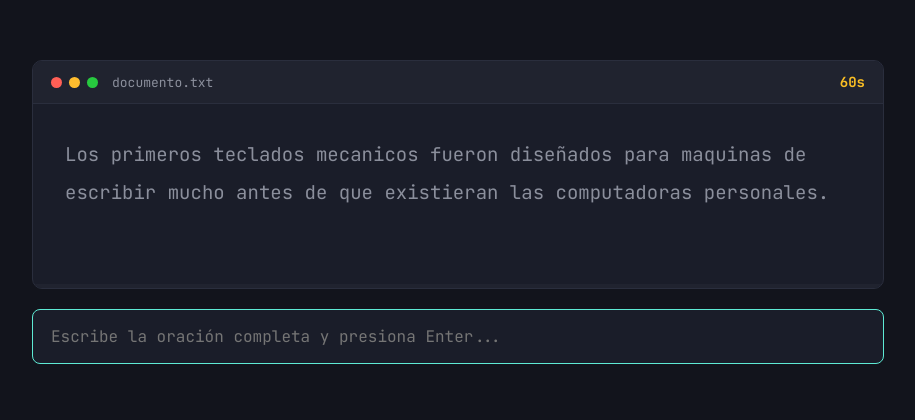
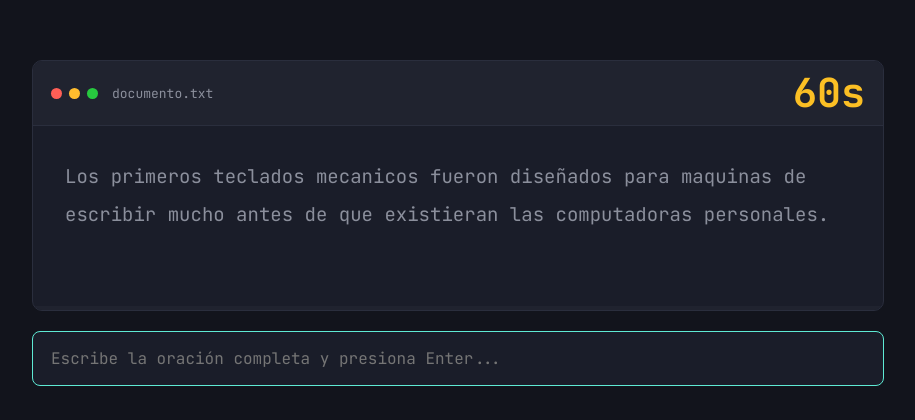
Before and after one commit to mtz747770-sys/App-flask-githun, a Flask app: page /test/plano in a window 1280 px wide. Shown: the part 72-492 px from the top of the page, without its empty margins (182-1097 px from the left). Run offline with Flask 3, Linux system fonts and the light colour scheme; the visitor is signed in with stand-in values (Sample User, id 1); data comes from the database, SQL or seed files in the repository.

Commit message:
Se añadio el texto que muestra el tiempo fix #4

```diff
--- a/static/css/style.css
+++ b/static/css/style.css
@@ -370,11 +370,13 @@ h1 {
 
 .tiempo {
     font-family: var(--fuente-mono);
-    font-size: 14px;
+    font-size: 40px;
     color: var(--advertencia);
     font-weight: 700;
+    line-height: 1;
+    display: flex;
+    align-items: center;
 }
-
 .cuerpo-terminal {
     padding: 32px;
     min-height: 180px;
```
